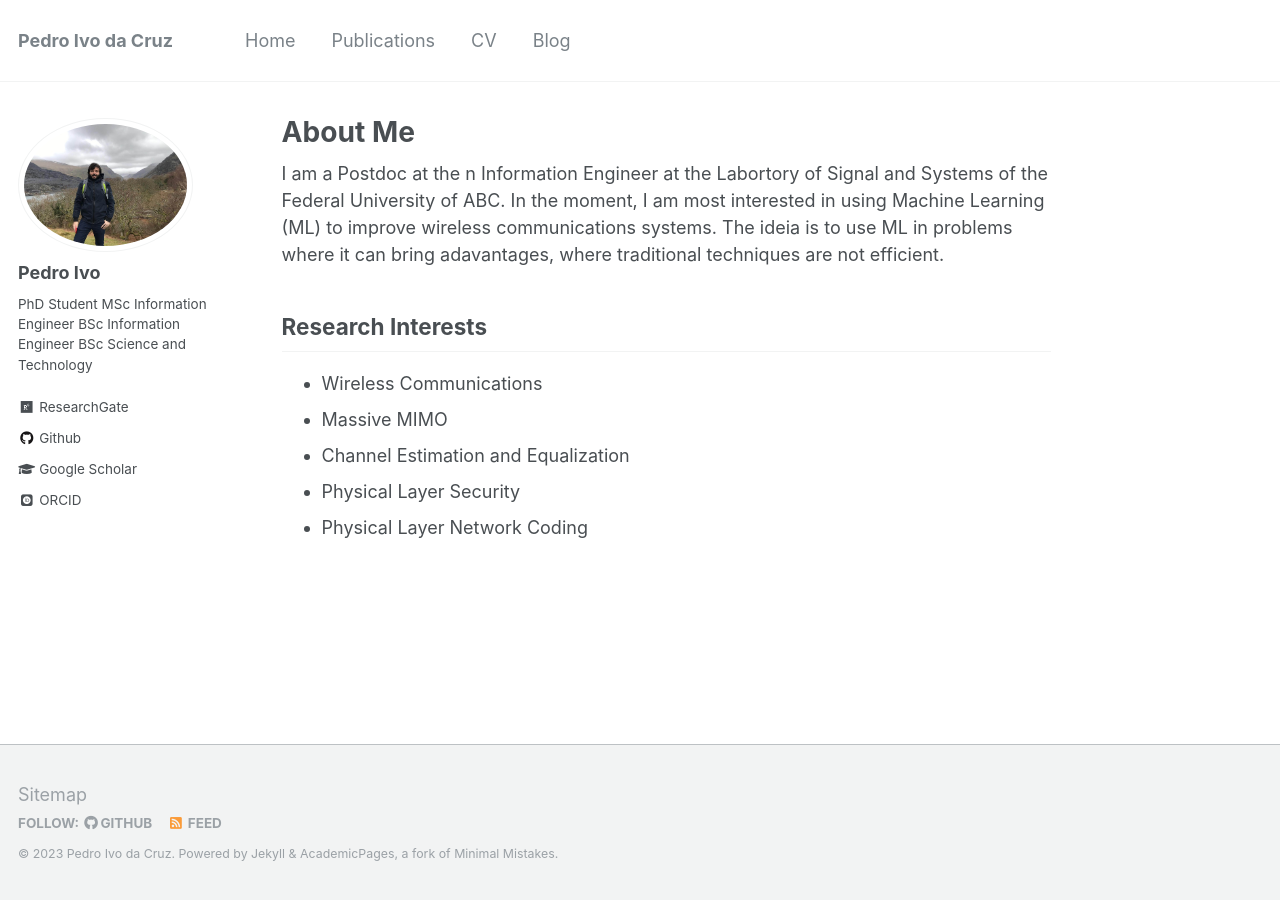
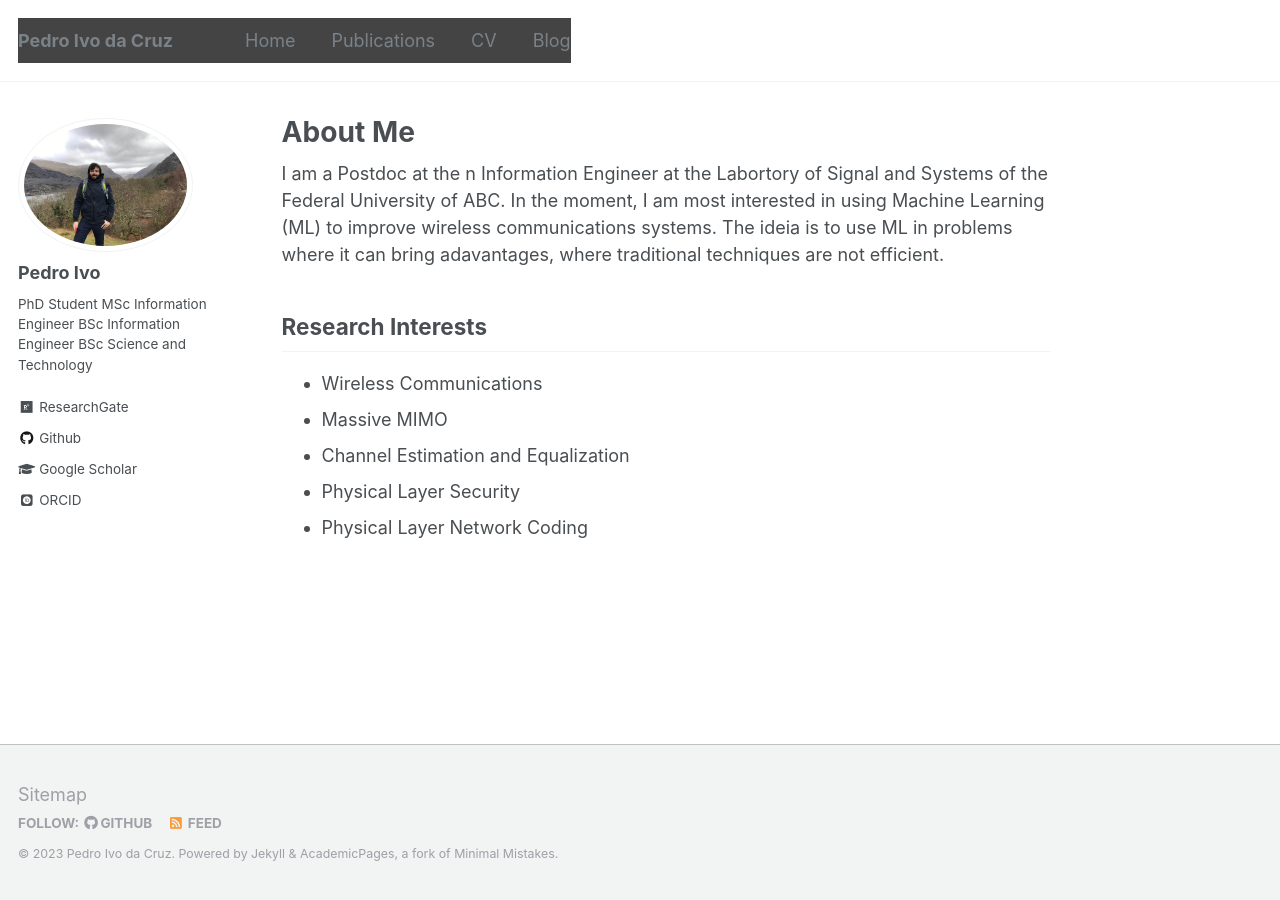
Before and after one commit to pedroidc/pedroidc.github.io, a Jekyll site: the page built from _pages/about.md, in a window 1280 px wide. Built offline with Jekyll 4.4.1, drawn with Linux system fonts in a browser that asks for light colours; some web fonts are replaced.

Commit message:
Fix background color

```diff
--- a/_sass/_masthead.scss
+++ b/_sass/_masthead.scss
@@ -43,13 +43,13 @@
 }
 
 .masthead__menu-item {
-  $background-color: #444444;
+  background-color: #444444;
   display: block;
   list-style-type: none;
   white-space: nowrap;
 
   &--lg {
-    $background-color: #444444;
+    background-color: #444444;
     padding-right: 2em;
     font-weight: 700;
   }
```
